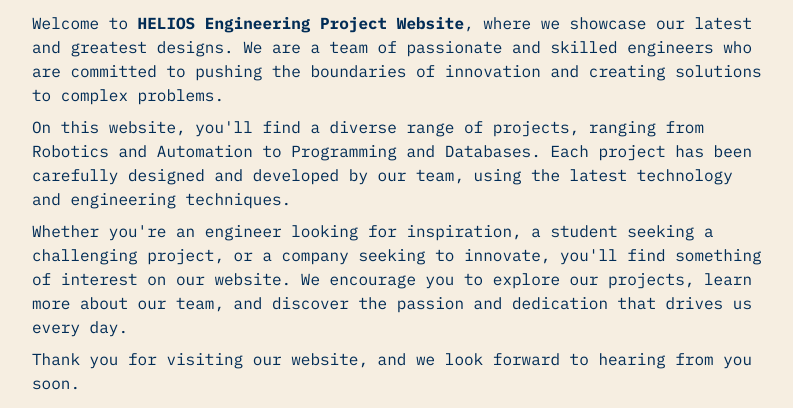
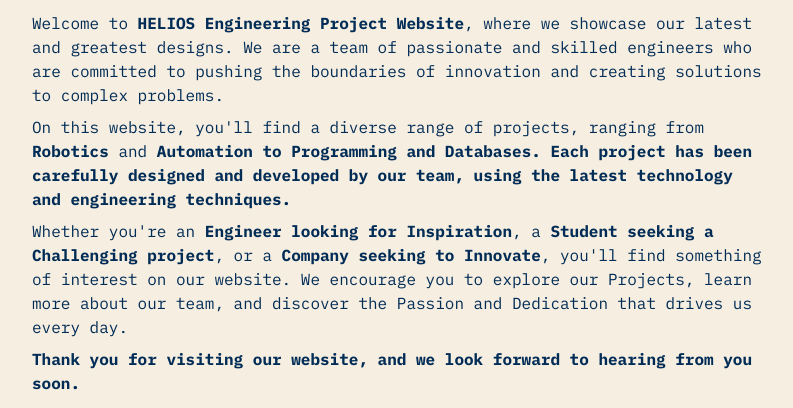
Before and after one commit to Auriel3003/helios, an Astro site: page / in a window 1280 px wide. Shown: the part 246-654 px from the top of the page, without its empty margins (240-1033 px from the left). Built offline with nearby package versions, Linux system fonts and the light colour scheme; Astro itself is replaced by a stand-in of ours; some packages are replaced by stand-ins of ours.

Commit message:
Update index.astro

```diff
--- a/src/pages/index.astro
+++ b/src/pages/index.astro
@@ -45,13 +45,13 @@
         Welcome to <b>HELIOS Engineering Project Website</b>, where we showcase our latest and greatest designs. We are a team of passionate and skilled engineers who are committed to pushing the boundaries of innovation and creating solutions to complex problems.
       </p>
       <p>
-        On this website, you'll find a diverse range of projects, ranging from Robotics and Automation to Programming and Databases. Each project has been carefully designed and developed by our team, using the latest technology and engineering techniques.
+        On this website, you'll find a diverse range of projects, ranging from <b>Robotics</b> and <b>Automation to <b>Programming</b> and <b>Databases</b>. Each project has been carefully designed and developed by our team, using the latest technology and engineering techniques.
       </p>
       <p>
-        Whether you're an engineer looking for inspiration, a student seeking a challenging project, or a company seeking to innovate, you'll find something of interest on our website. We encourage you to explore our projects, learn more about our team, and discover the passion and dedication that drives us every day.
+        Whether you're an <b>Engineer looking for Inspiration</b>, a <b>Student seeking a Challenging project</b>, or a <b>Company seeking to Innovate</b>, you'll find something of interest on our website. We encourage you to explore our Projects, learn more about our team, and discover the Passion and Dedication that drives us every day.
       </p>
       <p>
-        Thank you for visiting our website, and we look forward to hearing from you soon.
+        <b>Thank you for visiting our website, and we look forward to hearing from you soon.</b>
       </p>
 
       {
```
